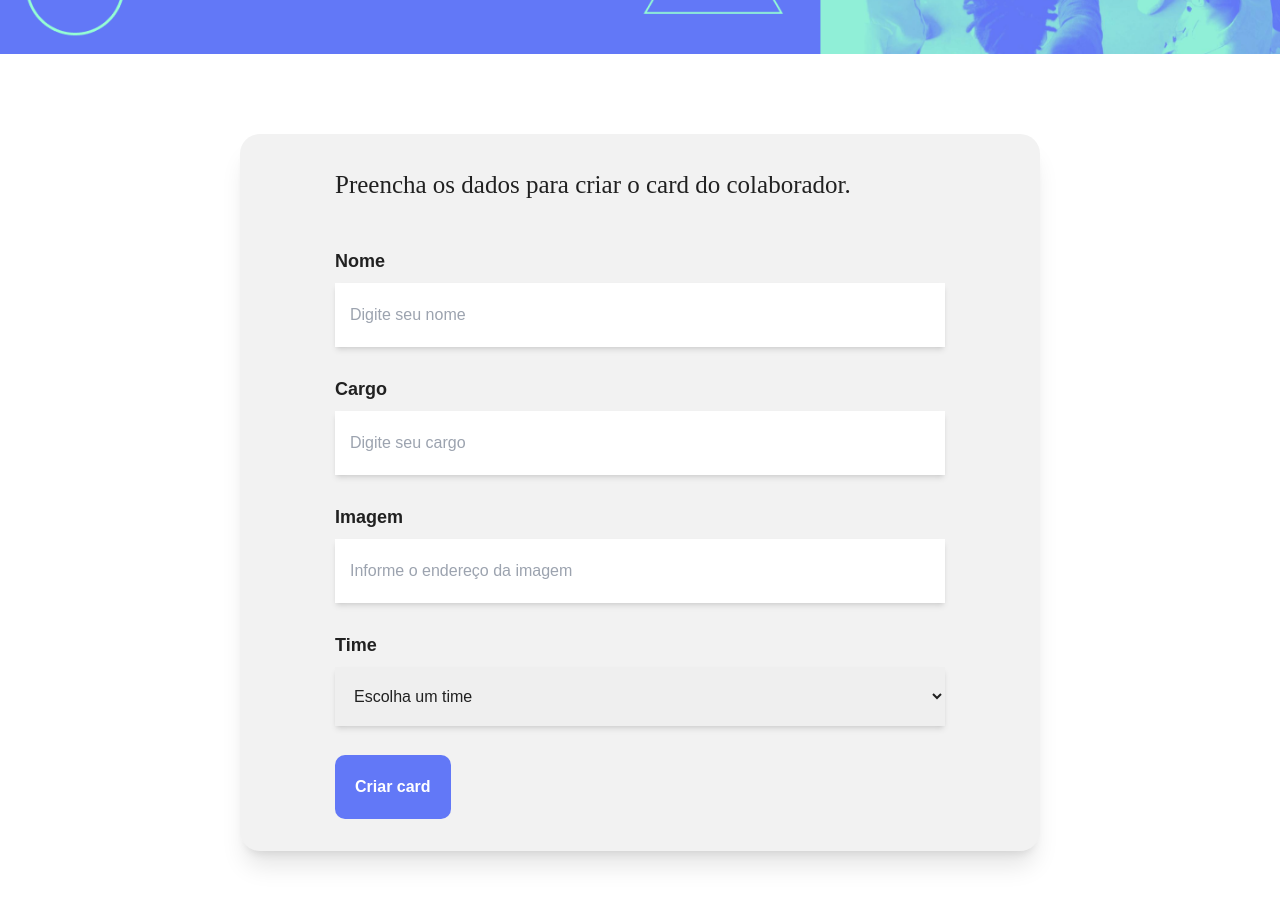
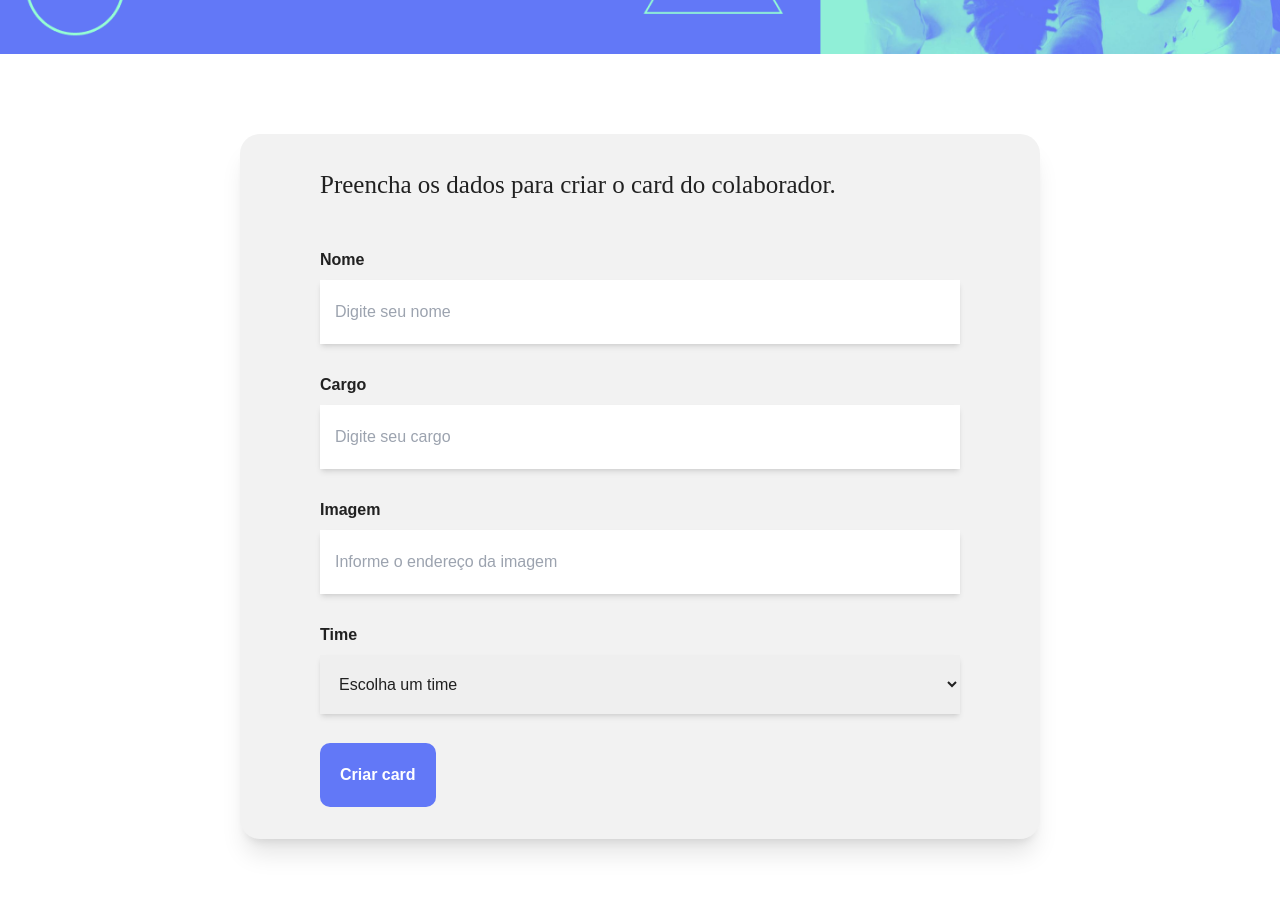
Before and after one commit to BrenoDev00/Organo, a React app in the folder organo/: page / in a window 1280 px wide. Shown: the part 440-1344 px from the top of the page. Built offline with nearby package versions, Linux system fonts and the light colour scheme; the HTML template or start-up script is replaced by a standard one.

Commit message:
fix: adjust spacing and sizes

```diff
--- a/organo/src/components/Dropdown/index.jsx
+++ b/organo/src/components/Dropdown/index.jsx
@@ -1,7 +1,7 @@
 export const Dropdown = (props) => {
   return (
     <div className="flex flex-col gap-[8px] font-montserrat">
-      <label className="font-semibold text-[18px]">{props.label}</label>
+      <label className="font-semibold text-[16px]">{props.label}</label>
 
       <select
         required={props.required}
--- a/organo/src/components/Form/index.jsx
+++ b/organo/src/components/Form/index.jsx
@@ -11,7 +11,7 @@ export const Form = (props) => {
     <section className=" mt-[80px] mb-[80px] flex justify-center ">
       <form
         onSubmit={preventDefault}
-        className="bg-light-gray shadow-xl w-[800px] text-dark-color py-[32px] px-[95px] flex flex-col  gap-[44px] rounded-[20px]"
+        className="bg-light-gray shadow-xl w-[800px] text-dark-color py-[32px] px-[80px] flex flex-col  gap-[44px] rounded-[20px]"
       >
         <h1 className="font-prata text-[25px] ">{props.title}</h1>
 
--- a/organo/src/components/TextField/index.jsx
+++ b/organo/src/components/TextField/index.jsx
@@ -1,7 +1,7 @@
 export const TextField = (props) => {
   return (
     <div className="flex flex-col gap-[8px] font-montserrat">
-      <label className="text-[18px] font-semibold">{props.label}</label>
+      <label className="text-[16px] font-semibold">{props.label}</label>
       <input
         className="py-[20px] px-[15px] focus:outline-none shadow-md"
         type={props.type}
```
